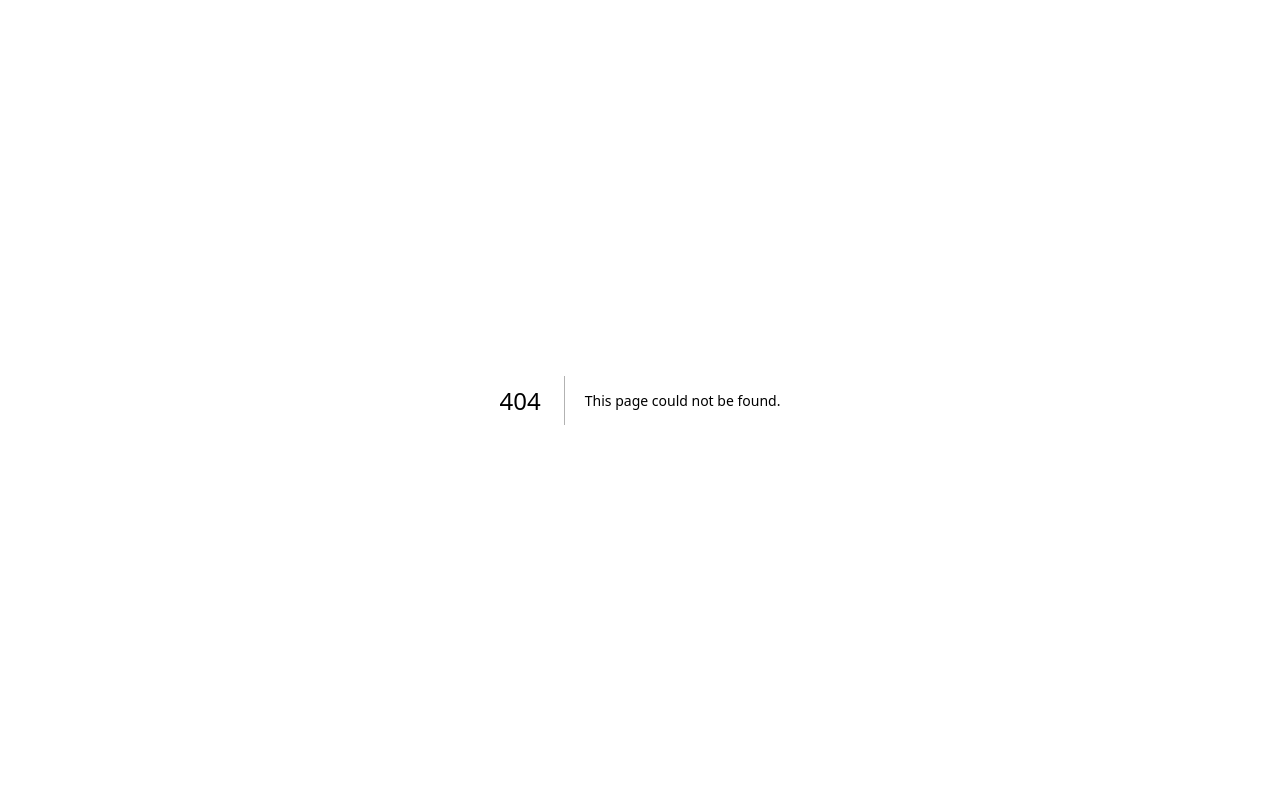
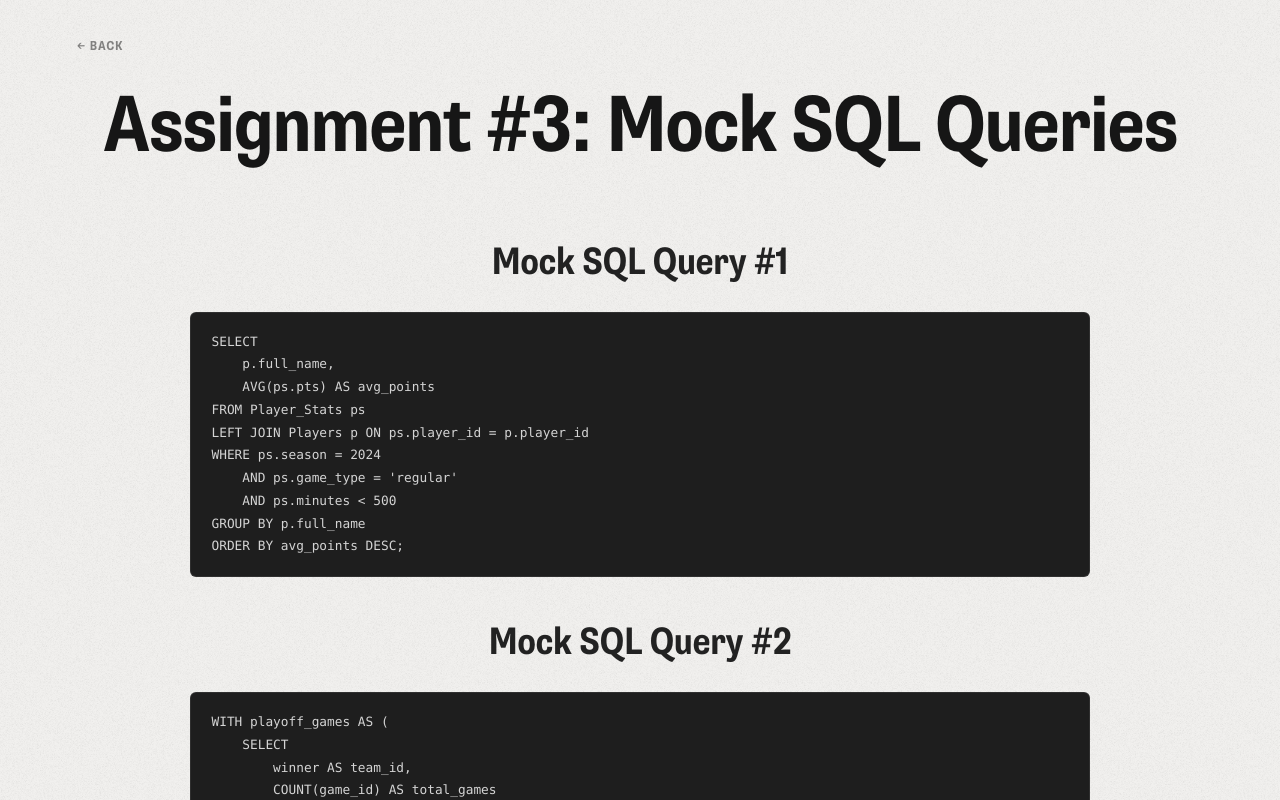
Before and after one commit to MauryaKumpatla/mauryasworksamples, a Next.js app: page /indianapacersprojects/mocksqlqueries in a window 1280 px wide. Before the commit this address had no page. Shown: the top 800 px of the page. Built offline with nearby package versions, Linux system fonts and the light colour scheme; a web font is replaced by a local one.

Commit message:
Add Assignment #3: Mock SQL Queries page with 4 dark code blocks

```diff
--- /dev/null
+++ b/app/indianapacersprojects/mocksqlqueries/page.tsx
@@ -0,0 +1,173 @@
+'use client';
+
+import Link from 'next/link';
+
+export default function MockSQLQueries() {
+  const titleFont = "var(--font-supria), sans-serif";
+  const bodyFont = "var(--font-supria-regular), sans-serif";
+
+  const sectionHeader: React.CSSProperties = {
+    fontFamily: titleFont,
+    fontWeight: 700,
+    fontSize: 'clamp(24px, 3vw, 42px)',
+    margin: '4vh 0 2vh',
+    letterSpacing: '-0.01em',
+    textAlign: 'center',
+  };
+
+  const queries = [
+    {
+      label: 'Mock SQL Query #1',
+      code: `SELECT
+    p.full_name,
+    AVG(ps.pts) AS avg_points
+FROM Player_Stats ps
+LEFT JOIN Players p ON ps.player_id = p.player_id
+WHERE ps.season = 2024
+    AND ps.game_type = 'regular'
+    AND ps.minutes < 500
+GROUP BY p.full_name
+ORDER BY avg_points DESC;`,
+    },
+    {
+      label: 'Mock SQL Query #2',
+      code: `WITH playoff_games AS (
+    SELECT
+        winner AS team_id,
+        COUNT(game_id) AS total_games
+    FROM Games
+    WHERE season = 2024
+        AND game_type = 'playoffs'
+    GROUP BY winner
+)
+SELECT
+    t.team_full_name,
+    pg.total_games
+FROM playoff_games pg
+LEFT JOIN Teams t ON pg.team_id = t.team_id
+ORDER BY pg.total_games DESC;`,
+    },
+    {
+      label: 'Mock SQL Query #3',
+      code: `SELECT
+    p.full_name,
+    (po.fga / po.minutes) * 36 AS fga_per_36
+FROM Player_Stats po
+LEFT JOIN Players p ON po.player_id = p.player_id
+LEFT JOIN Player_Stats rs ON po.player_id = rs.player_id
+    AND rs.season = 2024
+    AND rs.game_type = 'regular'
+WHERE po.season = 2024
+    AND po.game_type = 'playoffs'
+    AND rs.games_started < (rs.games_played * 0.5)
+ORDER BY fga_per_36 DESC
+LIMIT 10;`,
+    },
+    {
+      label: 'Mock SQL Query #4',
+      code: `SELECT
+    t.team_full_name,
+    AVG(CASE WHEN g.winner = t.team_id THEN g.point_difference ELSE NULL END) -
+    AVG(CASE WHEN g.winner != t.team_id THEN g.point_difference ELSE NULL END) AS win_loss_diff
+FROM Games g
+LEFT JOIN Teams t ON t.team_id = g.home_team_id OR t.team_id = g.away_team_id
+WHERE g.season = 2024
+    AND g.game_type = 'regular'
+GROUP BY t.team_full_name
+ORDER BY win_loss_diff DESC
+LIMIT 5;`,
+    },
+  ];
+
+  return (
+    <main style={{
+      minHeight: '100vh',
+      background: '#f1f0ee',
+      backgroundImage: 'url(/noise.png)',
+      backgroundSize: '300px',
+      color: '#161616',
+    }}>
+      {/* ── Back button ── */}
+      <div style={{ padding: '4vh 6vw 0' }}>
+        <Link
+          href="/indianapacersprojects"
+          style={{
+            fontFamily: titleFont,
+            fontWeight: 700,
+            fontSize: '13px',
+            letterSpacing: '0.06em',
+            color: '#161616',
+            textDecoration: 'none',
+            opacity: 0.5,
+            display: 'inline-block',
+          }}
+          onMouseEnter={e => (e.currentTarget.style.opacity = '1')}
+          onMouseLeave={e => (e.currentTarget.style.opacity = '0.5')}
+        >
+          ← BACK
+        </Link>
+      </div>
+
+      {/* ── Title ── */}
+      <div style={{ padding: '4vh 6vw 2vh', textAlign: 'center' }}>
+        <h1 style={{
+          fontFamily: titleFont,
+          fontWeight: 700,
+          fontSize: 'clamp(36px, 7vw, 80px)',
+          lineHeight: 0.95,
+          letterSpacing: '-0.02em',
+          color: '#161616',
+          margin: 0,
+        }}>
+          Assignment #3: Mock SQL Queries
+        </h1>
+      </div>
+
+      {/* ── Article body ── */}
+      <article style={{
+        padding: '2vh 8vw 8vh',
+        maxWidth: '1400px',
+        margin: '0 auto',
+        fontFamily: bodyFont,
+        fontWeight: 400,
+        fontSize: 'clamp(15px, 1.15vw, 18px)',
+        lineHeight: 1.75,
+        color: '#222',
+      }}>
+        {queries.map(({ label, code }) => (
+          <div key={label}>
+            <h2 style={sectionHeader}>{label}</h2>
+            <div style={{
+              margin: '0 auto 3vh',
+              maxWidth: '900px',
+              background: '#1e1e1e',
+              borderRadius: '6px',
+              overflow: 'hidden',
+              border: '1px solid rgba(255,255,255,0.08)',
+            }}>
+              <pre style={{
+                margin: 0,
+                padding: '1.4em 1.6em',
+                overflowX: 'auto',
+                fontFamily: '"SF Mono", "Fira Code", "Fira Mono", "Roboto Mono", monospace',
+                fontSize: 'clamp(12px, 1vw, 14px)',
+                lineHeight: 1.7,
+                color: '#d4d4d4',
+                whiteSpace: 'pre',
+              }}>
+                <code>{code}</code>
+              </pre>
+            </div>
+          </div>
+        ))}
+
+        <div style={{ width: '60px', height: '3px', background: '#c0bdb8', margin: '5vh auto' }} />
+        <p style={{ fontSize: '0.8em', color: '#888', textAlign: 'center', margin: 0 }}>All rights reserved &copy; AMR Agency</p>
+      </article>
+
+      <style>{`
+        strong { font-family: var(--font-supria), sans-serif; font-weight: 700; }
+      `}</style>
+    </main>
+  );
+}
--- a/app/indianapacersprojects/page.tsx
+++ b/app/indianapacersprojects/page.tsx
@@ -8,7 +8,7 @@ export default function IndianaPacersProjects() {
   const buttons: { label: string; href?: string; external?: boolean }[] = [
     { label: 'Assignment #1: Presentation', href: '/indianapacersprojects/presentation' },
     { label: 'Assignment #2: Four Factors Visualizations', href: '/indianapacersprojects/datavisualizations' },
-    { label: 'Assignment #3: Mock SQL Queries', href: '/indianapacersprojects/sql-queries' },
+    { label: 'Assignment #3: Mock SQL Queries', href: '/indianapacersprojects/mocksqlqueries' },
   ];
 
   const buttonStyle: React.CSSProperties = {
```
